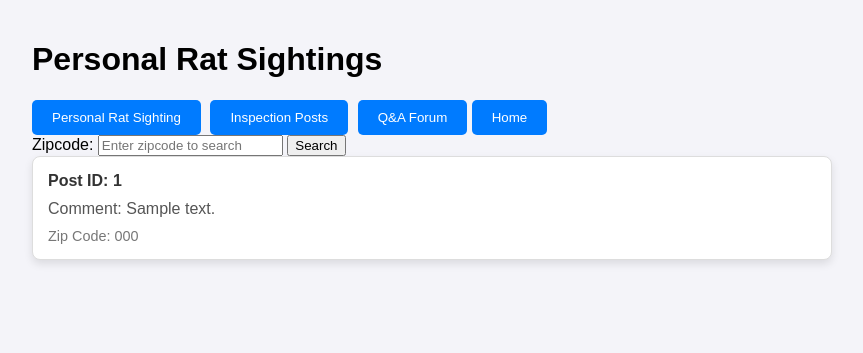
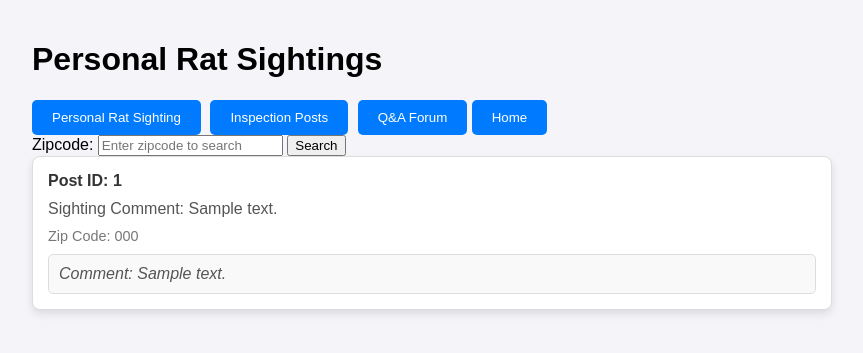
Before and after one commit to hannahyanover/nycrat, a Flask app: template templates/personal_sighting.html in a window 1280 px wide. Shown: the top 353 px of the page, without its empty margins (208-1071 px from the left). Run offline with Flask 2, Linux system fonts and the light colour scheme; the template is opened without the code that fills it: most values are stand-ins (such as "Sample title", 1, 10 or a date in 2020); parts of the project's set-up code (start-up, migrations or seed data) failed here and were passed over.

Commit message:
Update personal_sighting.html

```diff
--- a/templates/personal_sighting.html
+++ b/templates/personal_sighting.html
@@ -45,6 +45,20 @@
             font-size: 0.9em;
             color: #777;
         }
+
+        .comment-box {
+            background-color: #f9f9f9;
+            border: 1px solid #ddd;
+            padding: 10px;
+            border-radius: 5px;
+            margin-top: 10px;
+        }
+
+        .comment-box .comment-text {
+            font-style: italic;
+            color: #555;
+        }
+
     </style>
 </head>
 <body>
@@ -69,13 +83,20 @@
             <button type="submit">Search</button>
         </form>
 
-
         {% if data %}
             {% for post in data %}
                 <div class="post-box">
                     <div class="post-id">Post ID: {{ post['sighting_id'] }}</div>
-                    <div class="post-comment">Comment: {{ post['comment'] }}</div>
+                    <div class="post-comment">Sighting Comment: {{ post['sighting_comment'] }}</div>
                     <div class="post-zipcode">Zip Code: {{ post['zip_code'] }}</div>
+
+                    {% if post['comment_text'] %}
+                        <div class="comment-box">
+                            <div class="comment-text">Comment: {{ post['comment_text'] }}</div>
+                        </div>
+                    {% else %}
+                        <p>No comments yet.</p>
+                    {% endif %}
                 </div>
             {% endfor %}
         {% else %}
```
